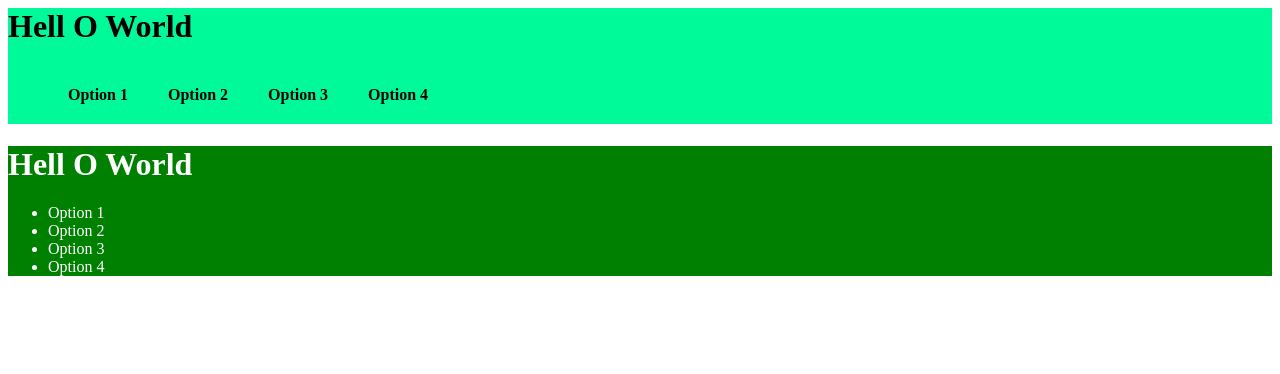
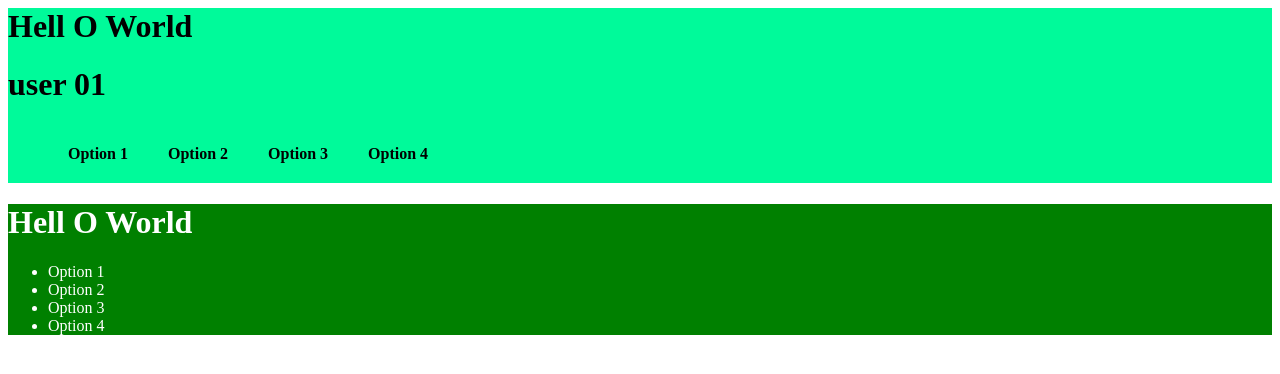
Before and after one commit to Greythhh/practise, a plain HTML site: page index.html in a window 1280 px wide. Drawn offline with Linux system fonts and the light colour scheme.

Commit message:
added user 1 in div

```diff
--- a/index.html
+++ b/index.html
@@ -7,6 +7,7 @@
     <body>
         <div id="us1">
             <h1>Hell O World</h1>
+            <h1>user 01</h1>
             <ul>
                 <li>Option 1</li>
                 <li>Option 2</li>
```
